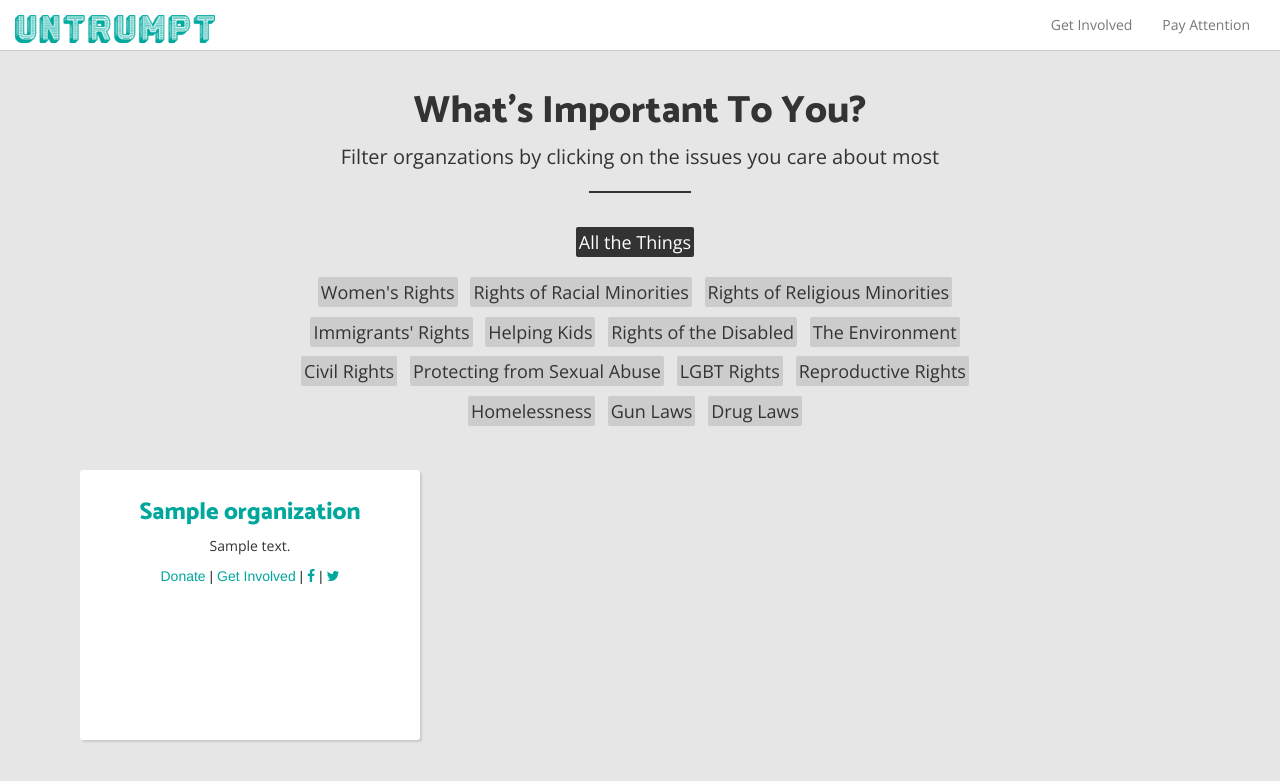
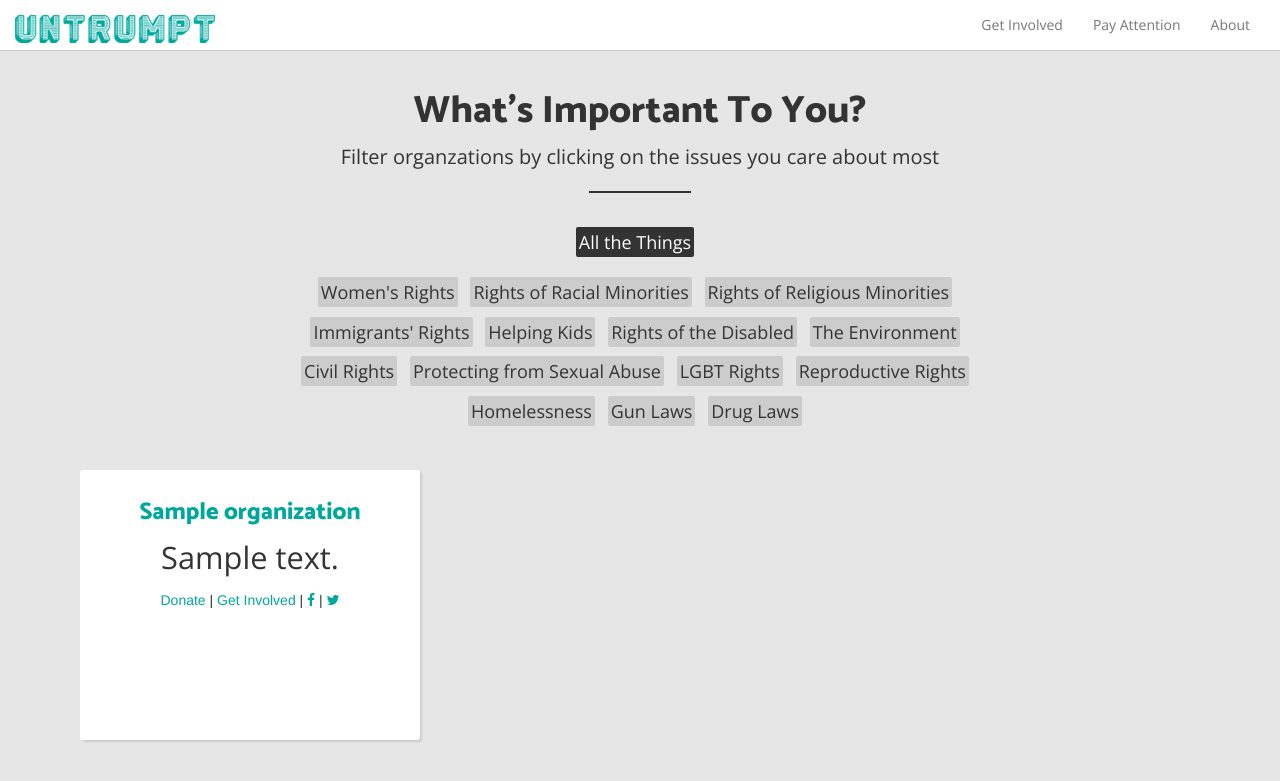
Before and after one commit to rschuster3/untrumpt, a Django app: page /organizations/ in a window 1280 px wide. Shown: the top 781 px of the page. Run offline with Django 3.2, Linux system fonts and the light colour scheme; tables that the repository leaves empty hold one stand-in row (values such as "Sample post"); parts of the project's set-up code (start-up, migrations or seed data) failed here and were passed over; some libraries are stand-ins or nearby versions.

Commit message:
add about page

```diff
--- a/static/css/app.css
+++ b/static/css/app.css
@@ -131,6 +131,9 @@ body {
     .navbar a {
         font-size: 1.4em;
     }
+    .main-content p {
+        font-size: 2.2em;
+    }
     .front-page-panel h1 {
         font-size: 7em;
     }
@@ -156,6 +159,9 @@ body {
     }
     .navbar a {
         font-size: 2.0em;
+    }
+    .main-content p {
+        font-size: 2.2em;
     }
     .front-page-panel {
         padding-top: 15vh;
--- a/templates/website_base.html
+++ b/templates/website_base.html
@@ -40,6 +40,9 @@
                             <li>
                                 <a href="{% url 'twitter_feed' %}">Pay Attention</a>
                             </li>
+                            <li>
+                                <a href="{% url 'about' %}">About</a>
+                            </li>
 {% comment %}
                             <li>
                                 <a href="#">Stay Informed</a>
--- a/urls.py
+++ b/urls.py
@@ -22,6 +22,7 @@ from organizations import views as organizations_views
 
 urlpatterns = [
     url(r'^$', base_views.index, name='home'),
+    url(r'^about/$', base_views.about, name='about'),
     url(r'^organizations/$', organizations_views.organization_list, name='organization_list'),
     url(r'^twitter-feed/$', base_views.twitter_feed, name='twitter_feed'),
     url(r'^admin/', admin.site.urls),
--- a/views.py
+++ b/views.py
@@ -7,3 +7,7 @@ def index(request):
 
 def twitter_feed(request):
     return render(request, 'twitter_feed.html')
+
+
+def about(request):
+    return render(request, 'about.html')
```
Also changed, not shown: templates/about.html (+29 -0 lines).
